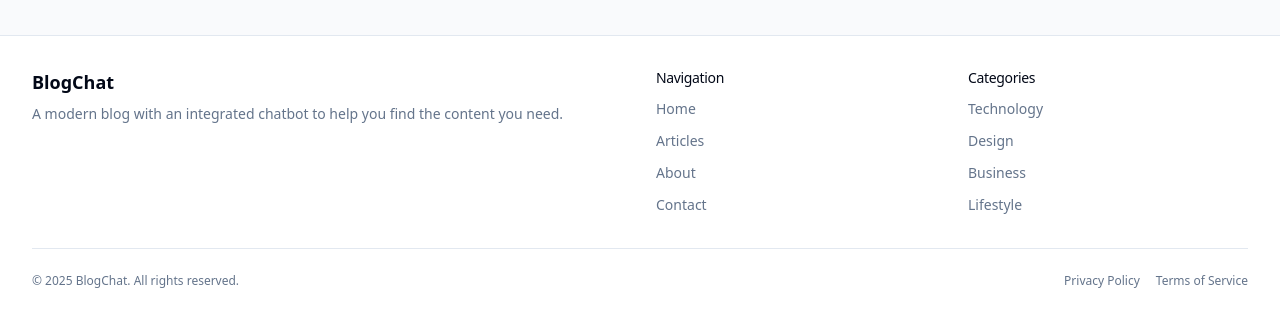
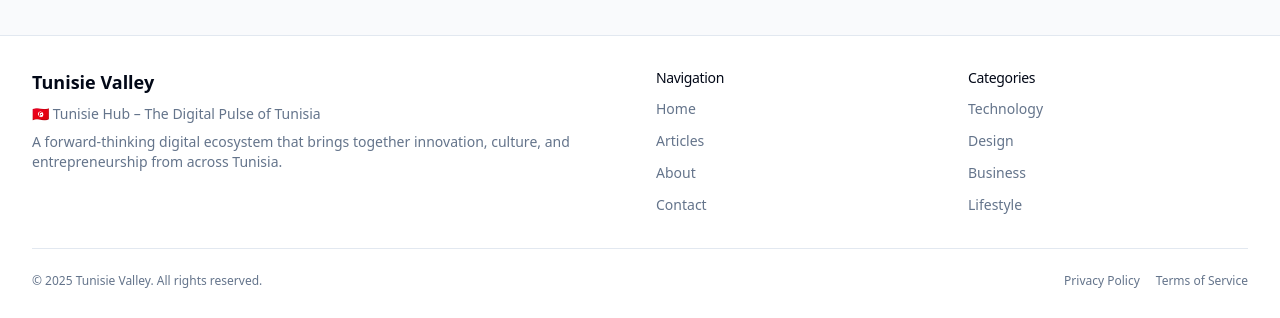
Before and after one commit to ZidiEya/blog-whisperer-chat, a React (Vite) app: page / in a window 1280 px wide. Shown: the part 2429-2747 px from the top of the page. Built offline with nearby package versions, Linux system fonts and the light colour scheme.

Commit message:
Update footer information
Change website name and description in the footer.

```diff
--- a/src/components/layout/Footer.tsx
+++ b/src/components/layout/Footer.tsx
@@ -8,9 +8,13 @@ const Footer: React.FC = () => {
       <div className="container">
         <div className="grid grid-cols-1 md:grid-cols-4 gap-8">
           <div className="col-span-1 md:col-span-2">
-            <Link to="/" className="text-lg font-bold text-foreground">BlogChat</Link>
+            <Link to="/" className="text-lg font-bold text-foreground">Tunisie Valley</Link>
             <p className="mt-2 text-sm text-muted-foreground">
-              A modern blog with an integrated chatbot to help you find the content you need.
+              🇹🇳 Tunisie Hub – The Digital Pulse of Tunisia
+            </p>
+            <p className="mt-2 text-sm text-muted-foreground">
+              A forward-thinking digital ecosystem that brings together innovation, culture,
+              and entrepreneurship from across Tunisia.
             </p>
           </div>
 
@@ -18,22 +22,22 @@ const Footer: React.FC = () => {
             <h3 className="text-sm font-medium mb-2">Navigation</h3>
             <ul className="space-y-2">
               <li>
-                <Link to="/" className="text-sm text-muted-foreground hover:text-foreground transition-colors">
+                <Link to="/" className="text-sm text-muted-foreground hover:text-blue-500 transition-colors">
                   Home
                 </Link>
               </li>
               <li>
-                <Link to="/articles" className="text-sm text-muted-foreground hover:text-foreground transition-colors">
+                <Link to="/articles" className="text-sm text-muted-foreground hover:text-blue-500 transition-colors">
                   Articles
                 </Link>
               </li>
               <li>
-                <Link to="/about" className="text-sm text-muted-foreground hover:text-foreground transition-colors">
+                <Link to="/about" className="text-sm text-muted-foreground hover:text-blue-500 transition-colors">
                   About
                 </Link>
               </li>
               <li>
-                <Link to="/contact" className="text-sm text-muted-foreground hover:text-foreground transition-colors">
+                <Link to="/contact" className="text-sm text-muted-foreground hover:text-blue-500 transition-colors">
                   Contact
                 </Link>
               </li>
@@ -44,22 +48,22 @@ const Footer: React.FC = () => {
             <h3 className="text-sm font-medium mb-2">Categories</h3>
             <ul className="space-y-2">
               <li>
-                <Link to="/articles?category=technology" className="text-sm text-muted-foreground hover:text-foreground transition-colors">
+                <Link to="/articles?category=technology" className="text-sm text-muted-foreground hover:text-blue-500 transition-colors">
                   Technology
                 </Link>
               </li>
               <li>
-                <Link to="/articles?category=design" className="text-sm text-muted-foreground hover:text-foreground transition-colors">
+                <Link to="/articles?category=design" className="text-sm text-muted-foreground hover:text-blue-500 transition-colors">
                   Design
                 </Link>
               </li>
               <li>
-                <Link to="/articles?category=business" className="text-sm text-muted-foreground hover:text-foreground transition-colors">
+                <Link to="/articles?category=business" className="text-sm text-muted-foreground hover:text-blue-500 transition-colors">
                   Business
                 </Link>
               </li>
               <li>
-                <Link to="/articles?category=lifestyle" className="text-sm text-muted-foreground hover:text-foreground transition-colors">
+                <Link to="/articles?category=lifestyle" className="text-sm text-muted-foreground hover:text-blue-500 transition-colors">
                   Lifestyle
                 </Link>
               </li>
@@ -69,13 +73,13 @@ const Footer: React.FC = () => {
 
         <div className="mt-8 pt-6 border-t border-border flex flex-col md:flex-row justify-between items-center">
           <p className="text-xs text-muted-foreground">
-            &copy; {new Date().getFullYear()} BlogChat. All rights reserved.
+            &copy; {new Date().getFullYear()} Tunisie Valley. All rights reserved.
           </p>
           <div className="mt-4 md:mt-0 flex space-x-4">
-            <Link to="/privacy" className="text-xs text-muted-foreground hover:text-foreground transition-colors">
+            <Link to="/privacy" className="text-xs text-muted-foreground hover:text-blue-500 transition-colors">
               Privacy Policy
             </Link>
-            <Link to="/terms" className="text-xs text-muted-foreground hover:text-foreground transition-colors">
+            <Link to="/terms" className="text-xs text-muted-foreground hover:text-blue-500 transition-colors">
               Terms of Service
             </Link>
           </div>
```
